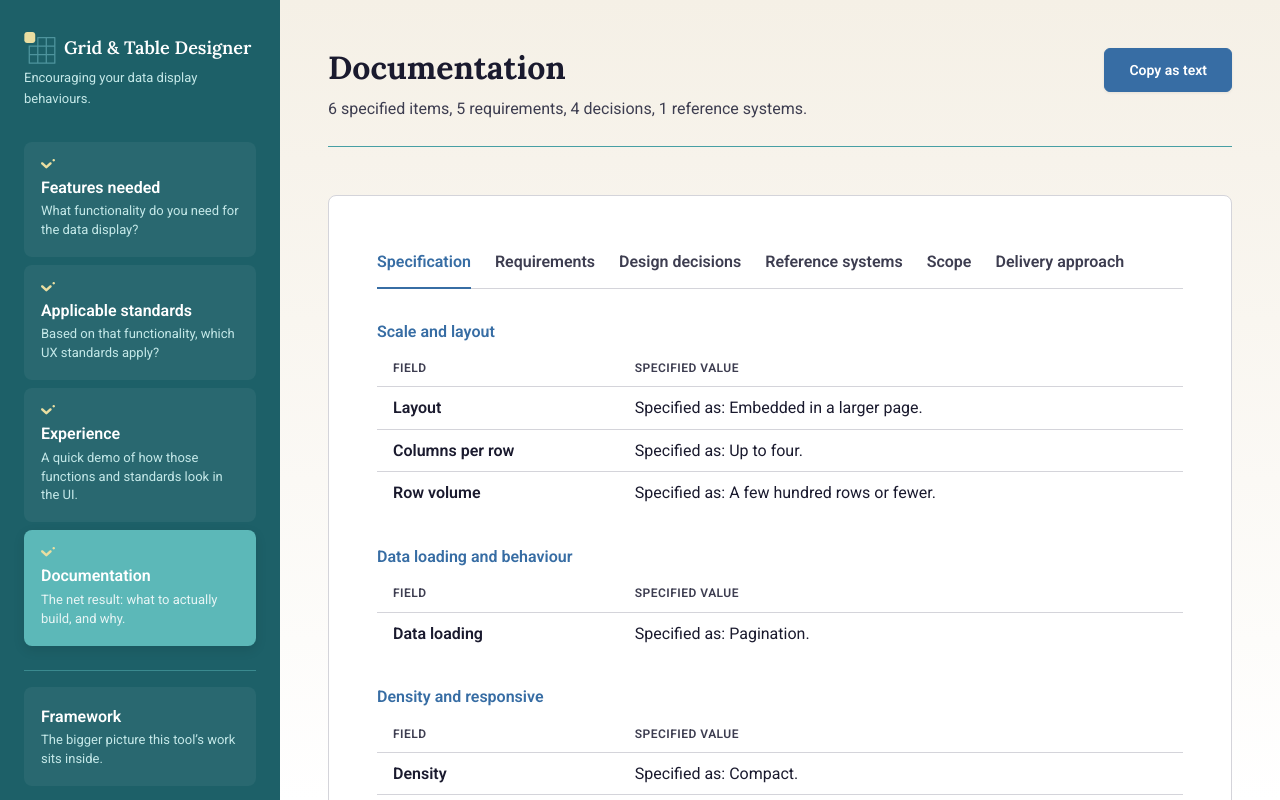
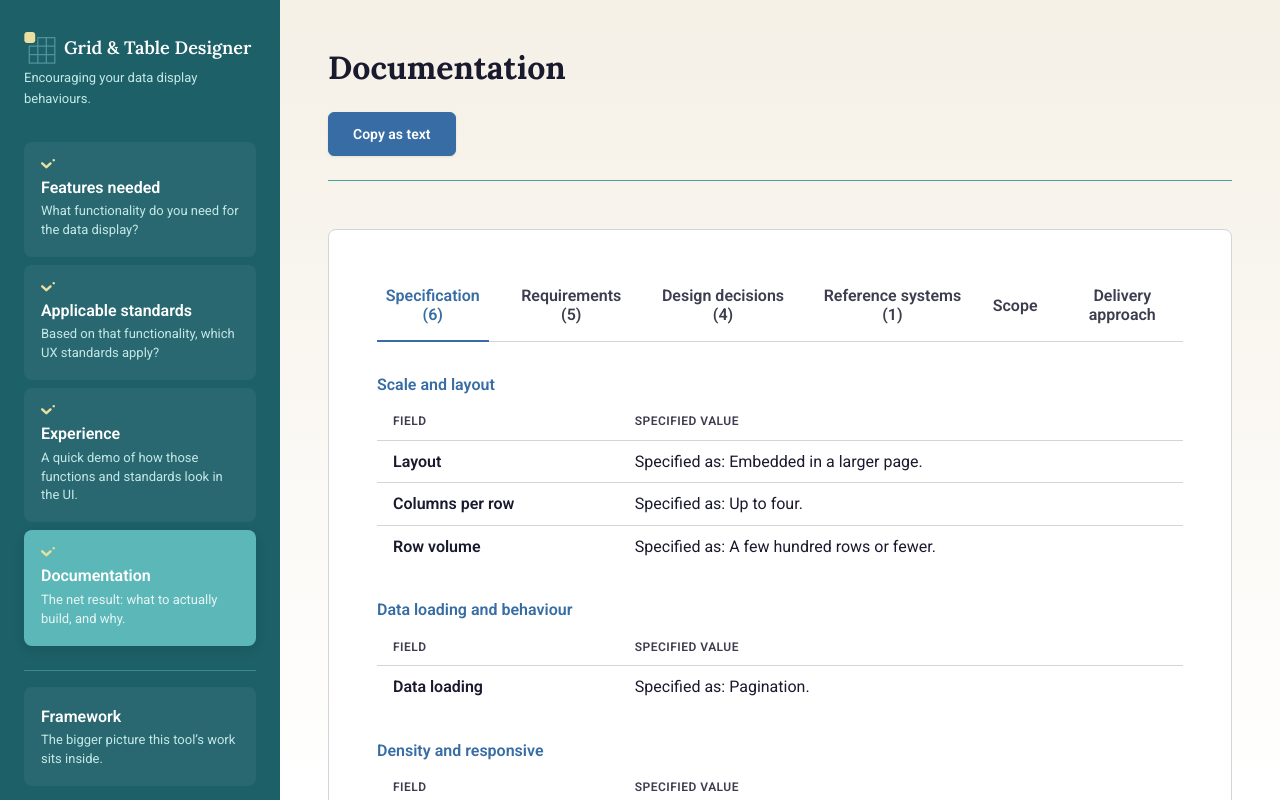
Before and after one commit to puneetsyaloutlook/grabledesigner, a React (Vite) app: page /documentation in a window 1280 px wide. Shown: the top 800 px of the page. Built offline with nearby package versions, Linux system fonts and the light colour scheme.

Commit message:
Add files via upload

```diff
--- a/src/pages/Documentation.jsx
+++ b/src/pages/Documentation.jsx
@@ -126,6 +126,12 @@ export default function Documentation() {
   const specification = summariseSelections(selections);
   const requirementsByCategory = groupByCategory(requirements);
   const decisionsByCategory = groupByCategory(decisions);
+  const tabCounts = {
+    specification: specification.reduce((n, g) => n + g.rows.length, 0),
+    requirements: requirements.length,
+    decisions: decisions.length,
+    references: references.length,
+  };
   const [copied, setCopied] = useState(false);
   const [activeTab, setActiveTab] = useState('specification');
 
@@ -145,31 +151,28 @@ export default function Documentation() {
 
   return (
     <div>
-      <div className="content-header" style={{ display: 'flex', justifyContent: 'space-between', alignItems: 'flex-start', gap: 'var(--space-md)' }}>
-        <div style={{ flex: 1, minWidth: 0 }}>
+      <div className="content-header">
         <h1>Documentation</h1>
-          <p className="intro-copy" style={{ maxWidth: 'none' }}>
-            {specification.reduce((n, g) => n + g.rows.length, 0)} specified items,{' '}
-            {requirements.length} requirements, {decisions.length} decisions, {references.length} reference systems.
-          </p>
-        </div>
-        <button type="button" className="button button-primary" onClick={handleCopy} style={{ flexShrink: 0 }}>
+        <button type="button" className="button button-primary" onClick={handleCopy} style={{ marginTop: 'var(--space-md)' }}>
           {copied ? 'Copied' : 'Copy as text'}
         </button>
       </div>
 
       <div className="doc-sheet">
         <div className="doc-tabs">
-          {TABS.map((tab) => (
+          {TABS.map((tab) => {
+            const count = tabCounts[tab.id];
+            return (
               <button
                 key={tab.id}
                 type="button"
                 className={`doc-tab${activeTab === tab.id ? ' doc-tab-active' : ''}`}
                 onClick={() => setActiveTab(tab.id)}
               >
-              {tab.label}
+                {tab.label}{count !== undefined ? ` (${count})` : ''}
               </button>
-          ))}
+            );
+          })}
         </div>
 
         {activeTab === 'specification' && (
```
Lines whose indentation alone changed are shown as unchanged.
